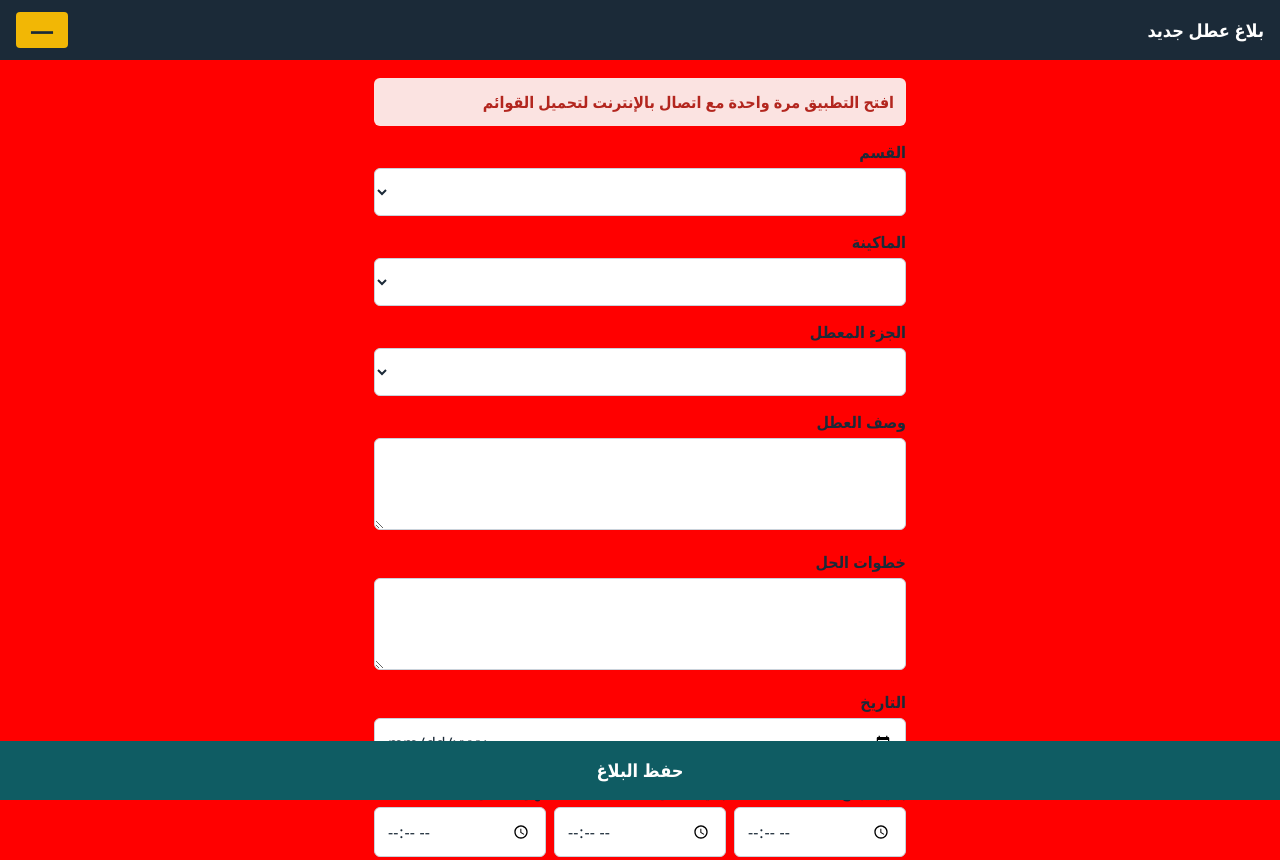
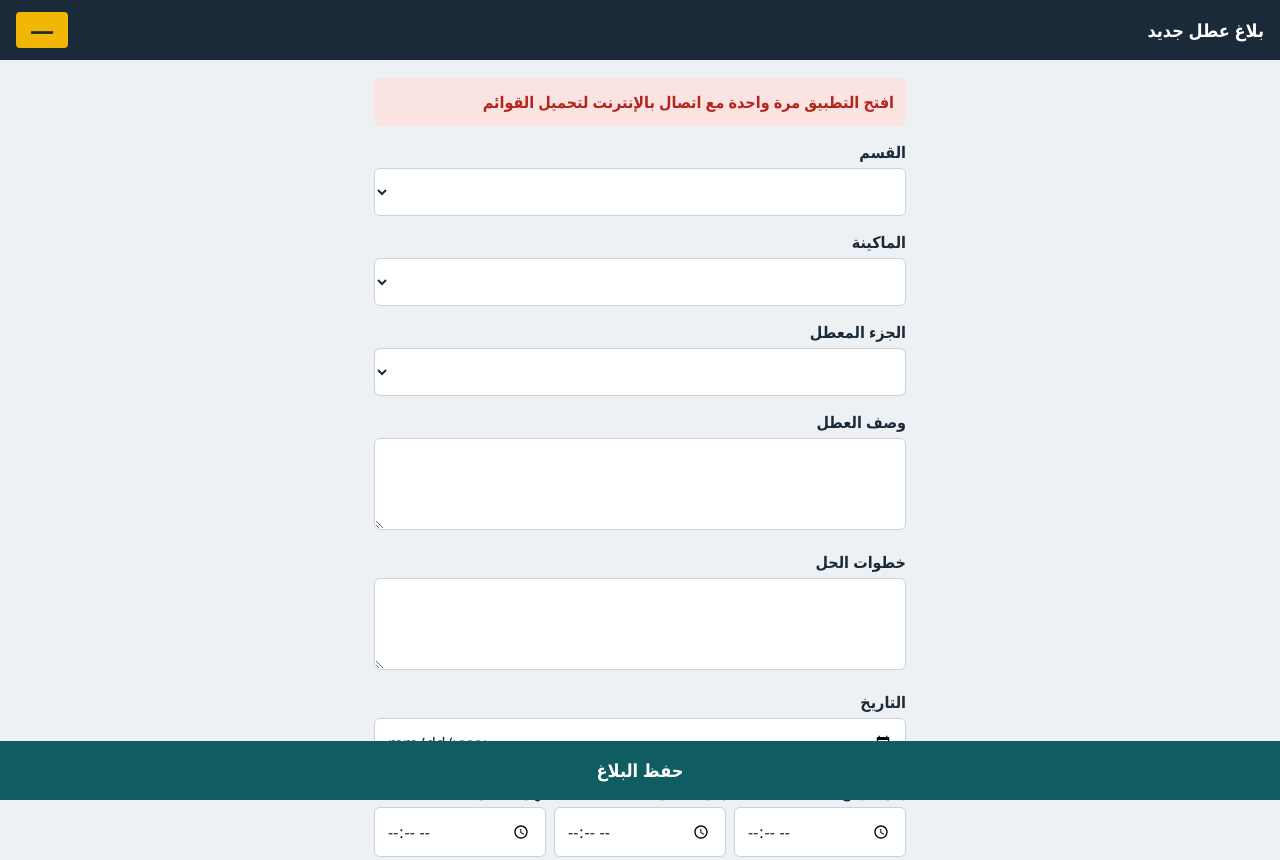
Before and after one commit to m-as23/ICC-Reports, a plain HTML site: page index.html in a window 1280 px wide. Shown: the top 860 px of the page. Drawn offline with Linux system fonts and the light colour scheme; no server answers.

Commit message:
index.html

```diff
--- a/index.html
+++ b/index.html
@@ -8,7 +8,7 @@
 <link rel="icon" href="icon-192.png">
 <title>بلاغ عطل - ICC</title>
 <style>
-:root{--bg:#ff0000;--ink:#1b2a38;--line:#c9d2db;--main:#0f5c63;--bad:#b3261e;--tag:#f2b705}
+:root{--bg:#eef1f4;--ink:#1b2a38;--line:#c9d2db;--main:#0f5c63;--bad:#b3261e;--tag:#f2b705}
 html{overflow-x:hidden;-webkit-text-size-adjust:100%}
 *{box-sizing:border-box}
 body{margin:0;overflow-x:hidden;background:var(--bg);color:var(--ink);font:16px/1.5 "Segoe UI",Tahoma,"Noto Sans Arabic",sans-serif}
```
